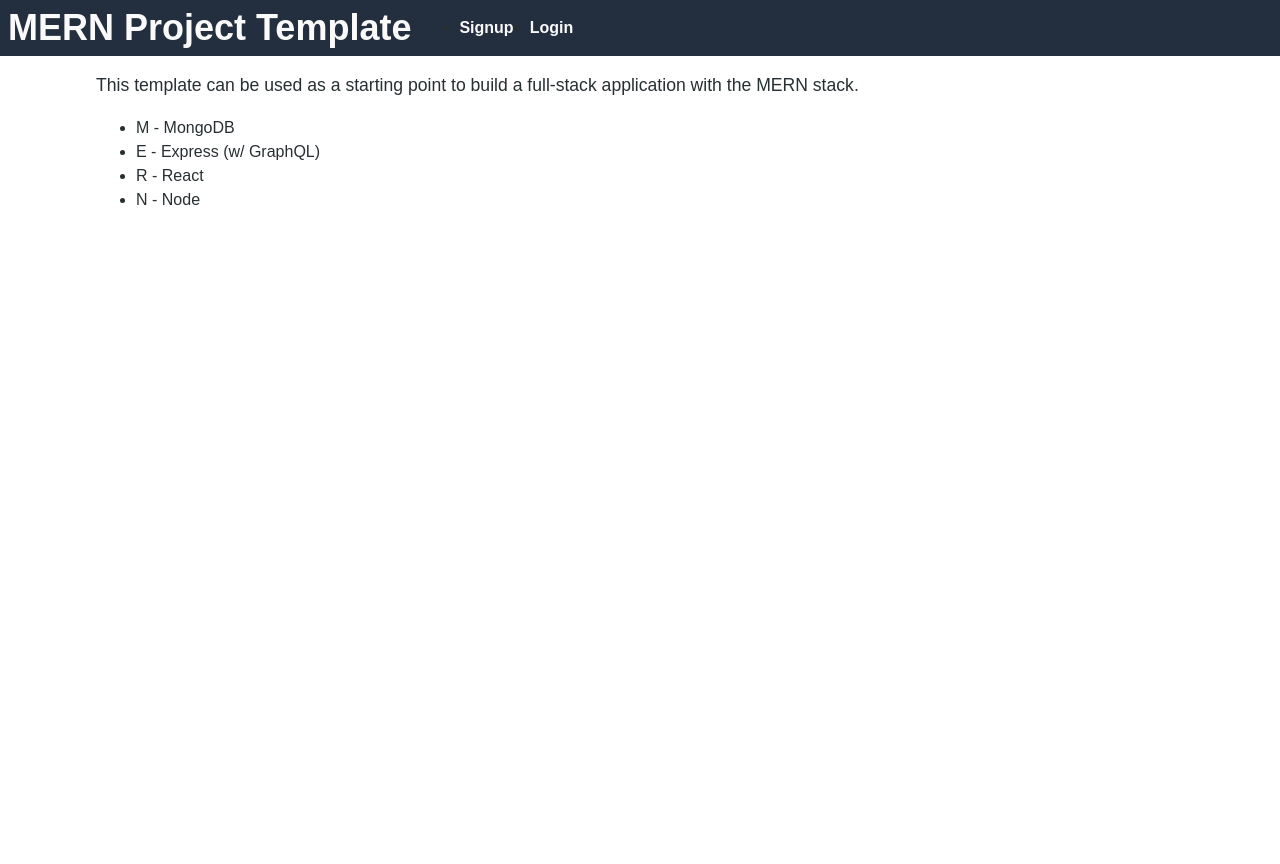
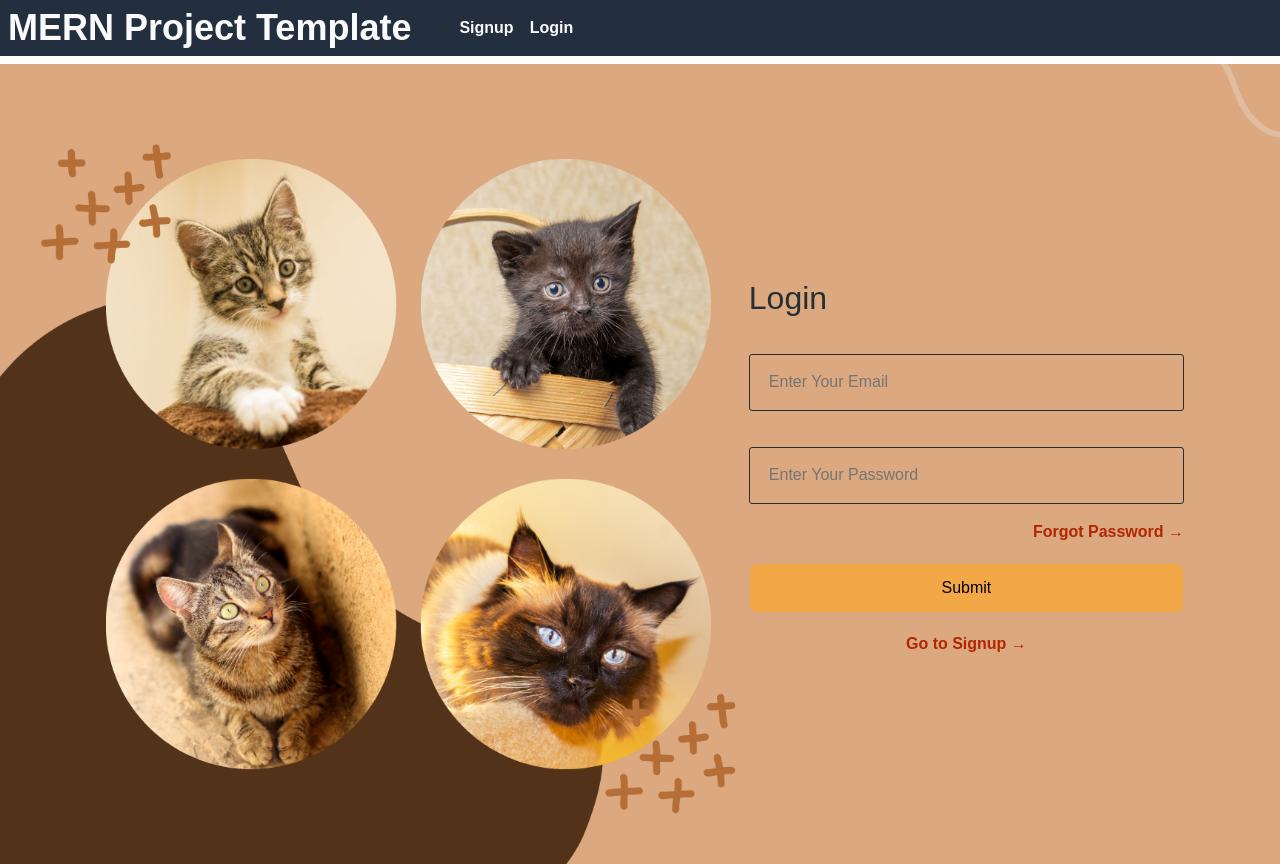
Before and after one commit to Kayla-Sullens/Purrfect-Match, a React (Vite) app in the folder client/: page / in a window 1280 px wide. Before the commit the page ends 800 px from the top, so only its background shows below. Built offline with nearby package versions, Linux system fonts and the light colour scheme.

Commit message:
added styles.css files, image, style login page

```diff
--- a/client/index.html
+++ b/client/index.html
@@ -1,13 +1,17 @@
 <!DOCTYPE html>
 <html lang="en">
+
 <head>
   <meta charset="UTF-8" />
   <link rel="icon" type="image/svg+xml" href="/vite.svg" />
+  <link rel="stylesheet" href="./src/assets/css/style.css">
   <meta name="viewport" content="width=device-width, initial-scale=1.0" />
   <title>MERN Project Template</title>
 </head>
+
 <body>
   <div id="root"></div>
   <script type="module" src="/src/main.jsx"></script>
 </body>
+
 </html>
--- /dev/null
+++ b/client/src/assets/css/style.css
@@ -0,0 +1,45 @@
+.login-main {
+    background-image: url('../cat\ background\ .png');
+    background-repeat: no-repeat;
+    background-size: cover;
+    width: 100%;
+    height: 100vh;
+}
+
+.login-main .container {
+    display: flex;
+    flex-flow: column;
+    align-items: flex-end;
+    justify-content: center;
+    height: 100%;
+}
+
+form .flex-row input {
+    width: 100%;
+    height: 57px;
+    background: transparent;
+    padding: 19px;
+    margin-top: 20px;
+}
+
+form button {
+    width: 100;
+    width: 100%;
+    padding: 15px 0;
+}
+
+.text-end {
+    text-align: end;
+}
+
+.text-center {
+    text-align: center;
+}
+
+.mb-20 {
+    margin-bottom: 20px;
+}
+
+.mt-20 {
+    margin-top: 20px;
+}
--- a/client/src/main.jsx
+++ b/client/src/main.jsx
@@ -14,11 +14,12 @@ const router = createBrowserRouter([
     element: <App />,
     errorElement: <NoMatch />,
     children: [
+      // {
+      //   index: true,
+      //   element: <Home />
+      // },
       {
-        index: true,
-        element: <Home />
-      }, {
-        path: '/login',
+        index: '/login',
         element: <Login />
       }, {
         path: '/signup',
@@ -29,5 +30,5 @@ const router = createBrowserRouter([
 ])
 
 ReactDOM.createRoot(document.getElementById('root')).render(
-<RouterProvider router={router} />
+  <RouterProvider router={router} />
 )
--- a/client/src/pages/Login.jsx
+++ b/client/src/pages/Login.jsx
@@ -30,15 +30,14 @@ const Login = () => {
   };
 
   return (
+    <div className="login-main">
+
       <div className="container my-1">
-      <Link to="/signup">← Go to Signup</Link>
-
+        <form onSubmit={handleFormSubmit}>
           <h2>Login</h2>
-      <form onSubmit={handleFormSubmit}>
           <div className="flex-row space-between my-2">
-          <label htmlFor="email">Email address:</label>
             <input
-            placeholder="youremail@test.com"
+              placeholder="Enter Your Email"
               name="email"
               type="email"
               id="email"
@@ -46,15 +45,18 @@ const Login = () => {
             />
           </div>
           <div className="flex-row space-between my-2">
-          <label htmlFor="pwd">Password:</label>
             <input
-            placeholder="******"
+              placeholder="Enter Your Password"
               name="password"
               type="password"
               id="pwd"
               onChange={handleChange}
             />
           </div>
+          <div className="text-end mb-20">
+            <Link to="#">Forgot Password →</Link>
+          </div>
+
           {error ? (
             <div>
               <p className="error-text">The provided credentials are incorrect</p>
@@ -63,7 +65,11 @@ const Login = () => {
           <div className="flex-row flex-end">
             <button type="submit">Submit</button>
           </div>
+          <div className="text-center mt-20">
+            <Link to="/signup">Go to Signup →</Link>
+          </div>
         </form>
+      </div>
     </div>
   );
 };
```
Also changed, not shown: client/src/assets/cat background .png (added). Lines whose indentation alone changed are shown as unchanged.
